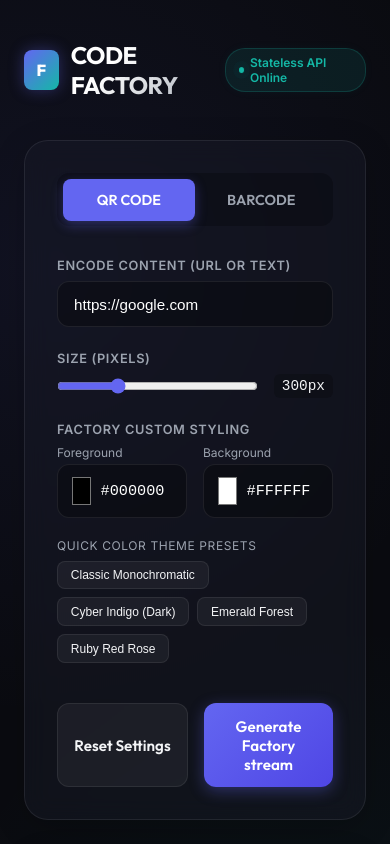
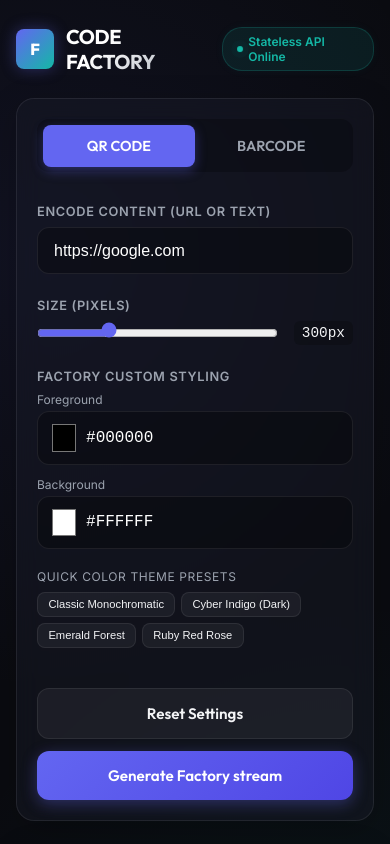
Before and after one commit to shubhnit15/barcode-factory, a website: page public/index.html in a window 390 px wide. Shown: the top 844 px of the page. Drawn offline with Linux system fonts and the light colour scheme.

Commit message:
feat: complete JRE-bundled qrcode and barcode factory with mobile responsive UI

```diff
--- a/public/index.html
+++ b/public/index.html
@@ -494,6 +494,80 @@
         .tr { top: 8px; right: 8px; border-left: none; border-bottom: none; }
         .bl { bottom: 8px; left: 8px; border-right: none; border-top: none; }
         .br { bottom: 8px; right: 8px; border-left: none; border-top: none; }
+
+        /* Mobile and Tablet Layout Refinement */
+        @media (max-width: 768px) {
+            header {
+                padding: 1.5rem 1rem;
+                flex-direction: row;
+                gap: 1rem;
+            }
+            h1 {
+                font-size: 1.25rem;
+            }
+            main {
+                padding: 0 1rem 3rem 1rem;
+                gap: 1.5rem;
+            }
+            .panel {
+                padding: 1.25rem;
+                border-radius: 18px;
+            }
+            .colors-grid {
+                grid-template-columns: 1fr;
+                gap: 0.75rem;
+            }
+            .presets-flex {
+                gap: 0.35rem;
+            }
+            .preset-btn {
+                padding: 0.35rem 0.65rem;
+                font-size: 0.7rem;
+            }
+            .action-buttons {
+                flex-direction: column;
+                gap: 0.75rem;
+            }
+            .btn {
+                width: 100%;
+                padding: 0.95rem; /* Better mobile touch target */
+                font-size: 0.95rem;
+            }
+            .preview-panel {
+                min-height: 350px;
+            }
+            .preview-box {
+                width: 200px;
+                height: 200px;
+            }
+            .preview-box.barcode-view {
+                width: 100%;
+                height: 140px;
+            }
+            .toast {
+                bottom: 1rem;
+                right: 1rem;
+                left: 1rem;
+                text-align: center;
+            }
+        }
+
+        /* Large touch screen thumb control styling for range inputs */
+        input[type="range"]::-webkit-slider-thumb {
+            width: 22px;
+            height: 22px;
+            border-radius: 50%;
+            cursor: pointer;
+            -webkit-appearance: none;
+            margin-top: -6px;
+        }
+
+        /* Prevent automatic zooming on iOS input focus */
+        @media screen and (-webkit-min-device-pixel-ratio: 0) {
+            select, input[type="text"] {
+                font-size: 16px !important;
+            }
+        }
     </style>
 </head>
 <body>
```
